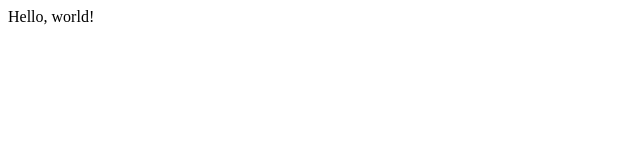
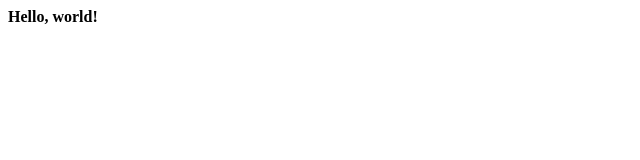
Before and after one commit to bonara/bonara.github.io, a plain HTML site: page index.html in a window 1280 px wide. Shown: the full height of the page, 0-640 px from the left. Drawn offline with Linux system fonts and the light colour scheme.

Commit message:
Update index.html

```diff
--- a/index.html
+++ b/index.html
@@ -4,6 +4,6 @@
 	<meta charset="utf-8"/>
 </head>
 <body>
-Hello, world!
+	<strong>Hello, world!</strong>
 </body>
 </html>
```
